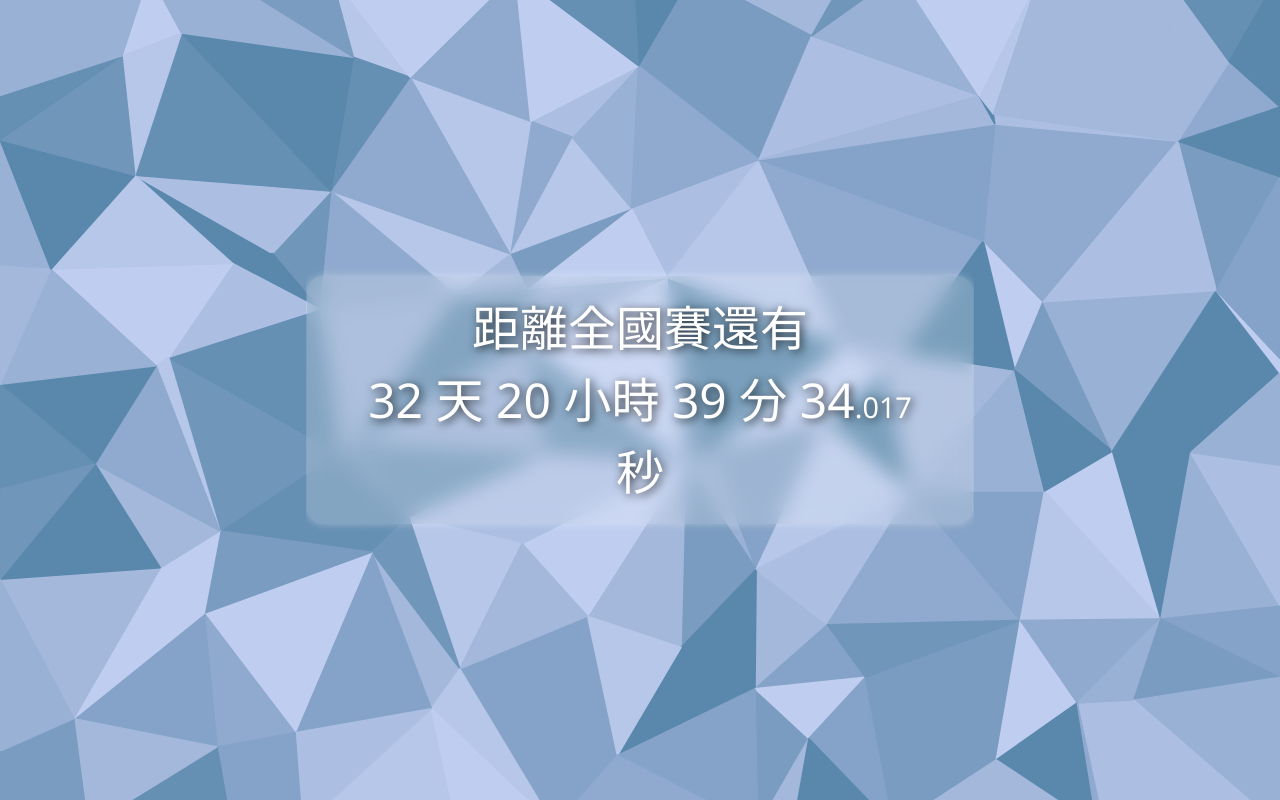
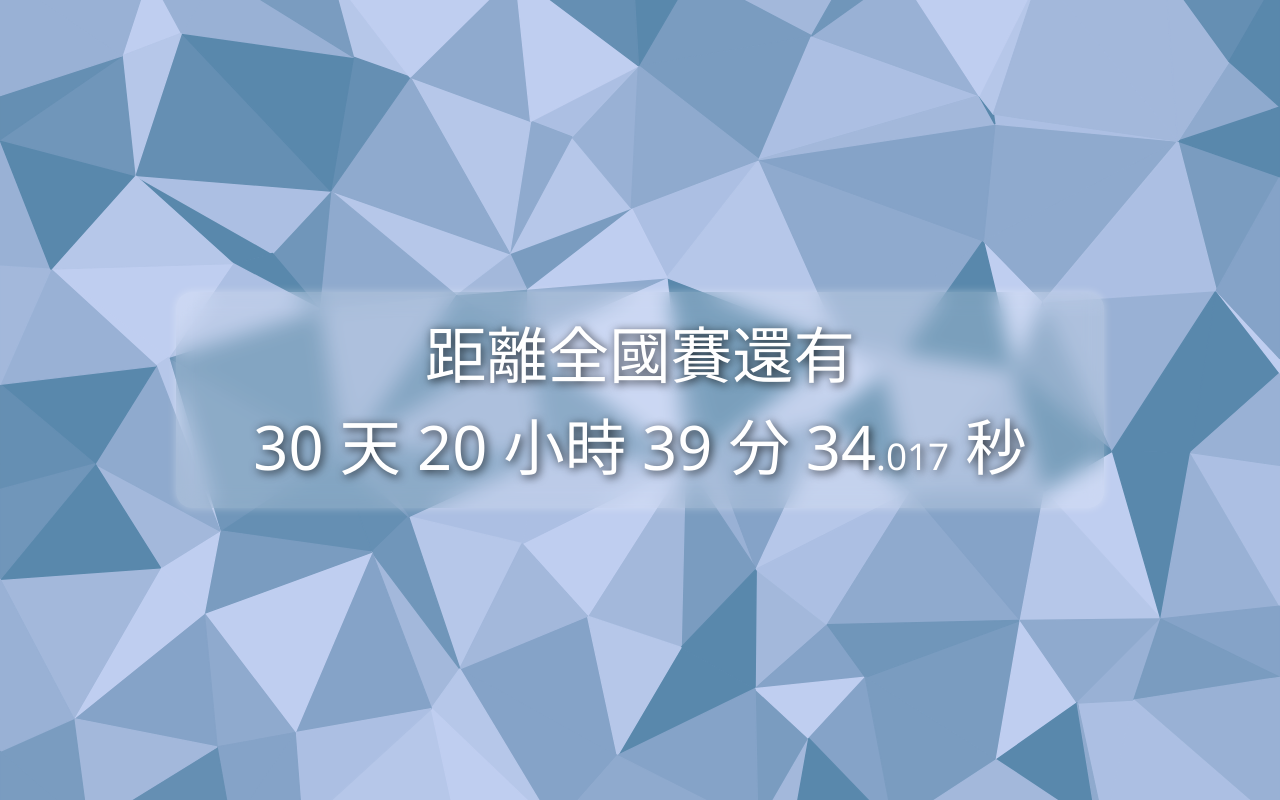
Before and after one commit to jason111nn/Nationals-Countdown, a plain HTML site: page index.html in a window 1280 px wide. Drawn offline with Linux system fonts and the light colour scheme.

Commit message:
Update index.html

```diff
--- a/index.html
+++ b/index.html
@@ -44,7 +44,8 @@
 
     .countdown {
       text-align: center;
-      font-size: 3em;
+      width: 70vw;
+      font-size: 4.8vw;
       padding: 1rem 2rem;
       background-color: rgba(255, 255, 255, 0.2);
       backdrop-filter: blur(10px);
@@ -63,7 +64,7 @@
     }
 
 
-    @media (max-width: 630px) {
+    /* @media (max-width: 630px) {
       .countdown {
         font-size: 2rem;
       }
@@ -79,7 +80,7 @@
       .countdown {
         font-size: 1rem;
       }
-    }
+    } */
   </style>
 </head>
 
@@ -93,7 +94,7 @@
 
   <script>
     const countdownEl = document.getElementById("countdown");
-    const targetDate = new Date("2025-07-18T00:00:00");
+    const targetDate = new Date("2025-07-16T00:00:00");
 
     function updateCountdown() {
       const now = new Date();
```
